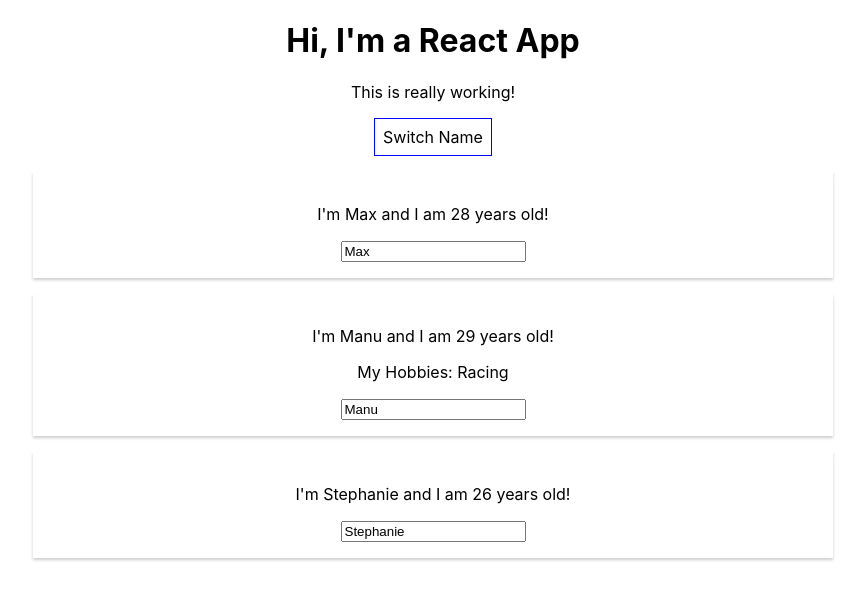
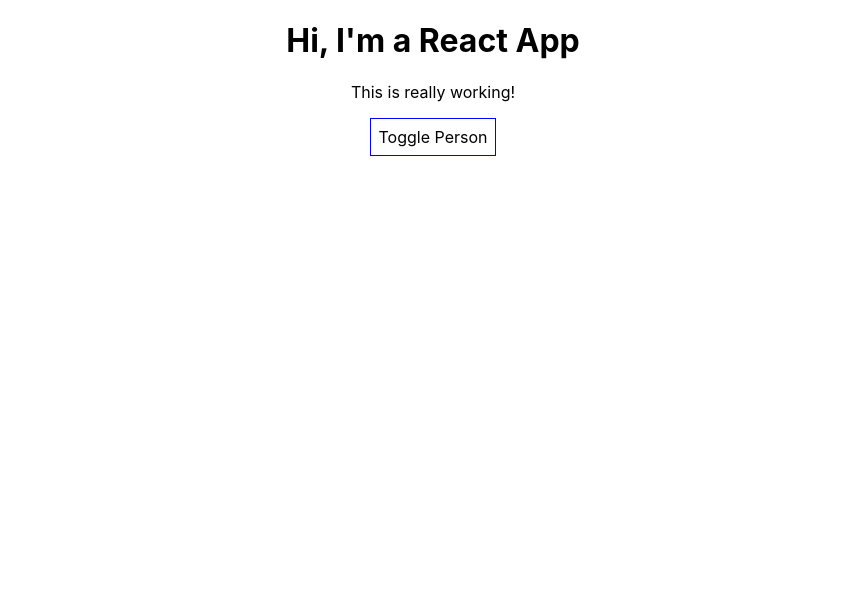
Before and after one commit to ntayungao/React-Js-Sample, a React (Create React App) app: page / in a window 1280 px wide. Shown: the top 600 px of the page, without its empty margins (207-1072 px from the left). Built offline with nearby package versions, Linux system fonts and the light colour scheme.

Commit message:
Update App.js

```diff
--- a/src/App.js
+++ b/src/App.js
@@ -9,7 +9,8 @@
       {name: 'Manu', age: 29},
       {name: 'Stephanie', age: 26}
     ],
-    otherState: 'Some other value'
+    otherState: 'Some other value',
+    showPersons: false
   }
 
   switchNameHandler = (newName) => {
@@ -34,6 +35,11 @@
     })
   }
 
+  togglePersonsHandler = () => {
+    const doesShow = this.state.showPersons;
+    this.setState({showPersons: !doesShow});
+  }
+
   render (){
     const style = {
       backgroundColor: 'white',
@@ -42,24 +48,34 @@
       padding: '8px',
       cursor: 'pointer'
     };
+
+    let persons = null;
+
+    if (this.state.showPersons){
+      persons = (
+        <div>
+        <Person
+          name={this.state.persons[0].name}
+          age={this.state.persons[0].age} />
+        <Person
+          name={this.state.persons[1].name}
+          age={this.state.persons[1].age}
+          click={this.switchNameHandler.bind(this, 'Max!')}
+          changed={this.nameChangedHandler} >My Hobbies: Racing</Person>
+        <Person
+          name={this.state.persons[2].name}
+          age={this.state.persons[2].age}/>
+    </div>
+      )
+    }
     return (
       <div className="App">
         <h1>Hi, I'm a React App</h1>
         <p>This is really working!</p>
         <button
         style={style}
-        onClick={() => this.switchNameHandler('Maximilian!!')}>Switch Name</button>
-        <Person
-        name={this.state.persons[0].name}
-        age={this.state.persons[0].age} />
-        <Person
-        name={this.state.persons[1].name}
-        age={this.state.persons[1].age}
-        click={this.switchNameHandler.bind(this, 'Max!')}
-        changed={this.nameChangedHandler} >My Hobbies: Racing</Person>
-        <Person
-        name={this.state.persons[2].name}
-        age={this.state.persons[2].age}/>
+        onClick={this.togglePersonsHandler}>Toggle Person</button>
+        {persons}
       </div>
     );
   }
```
